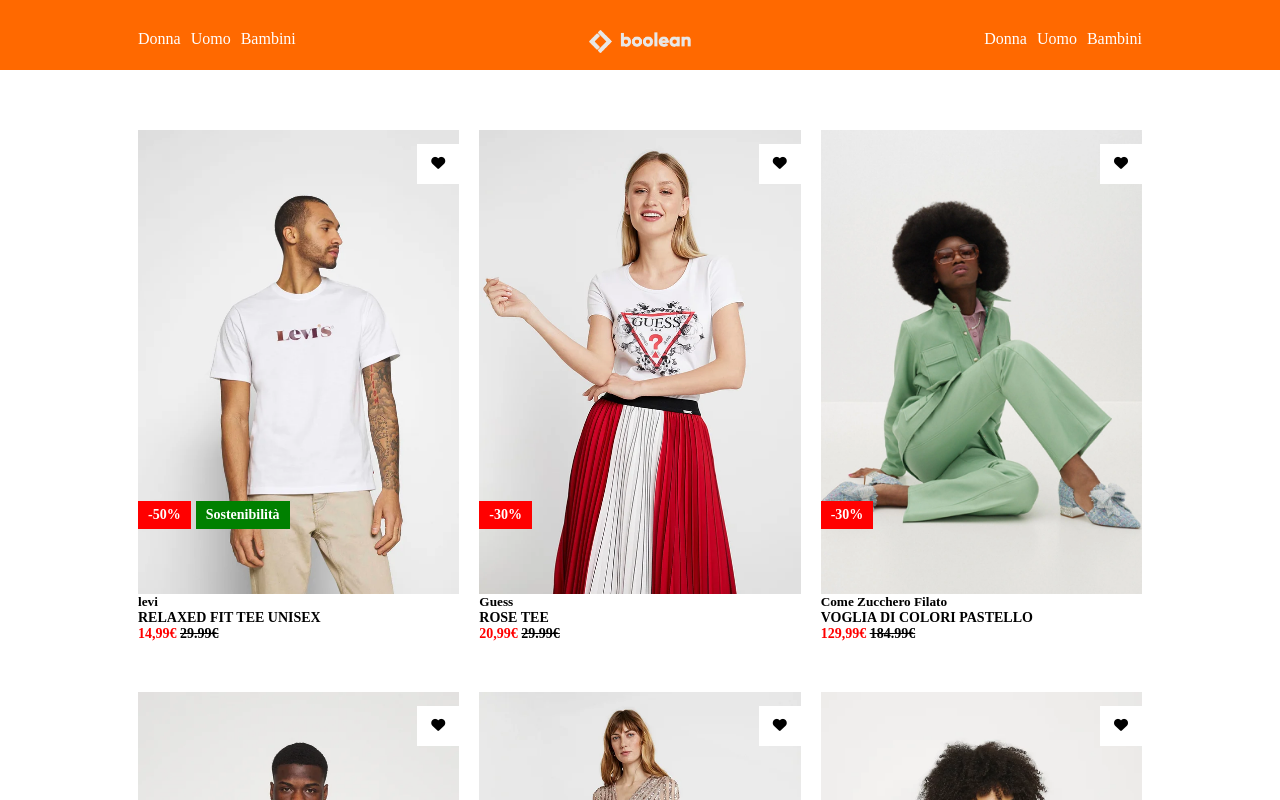
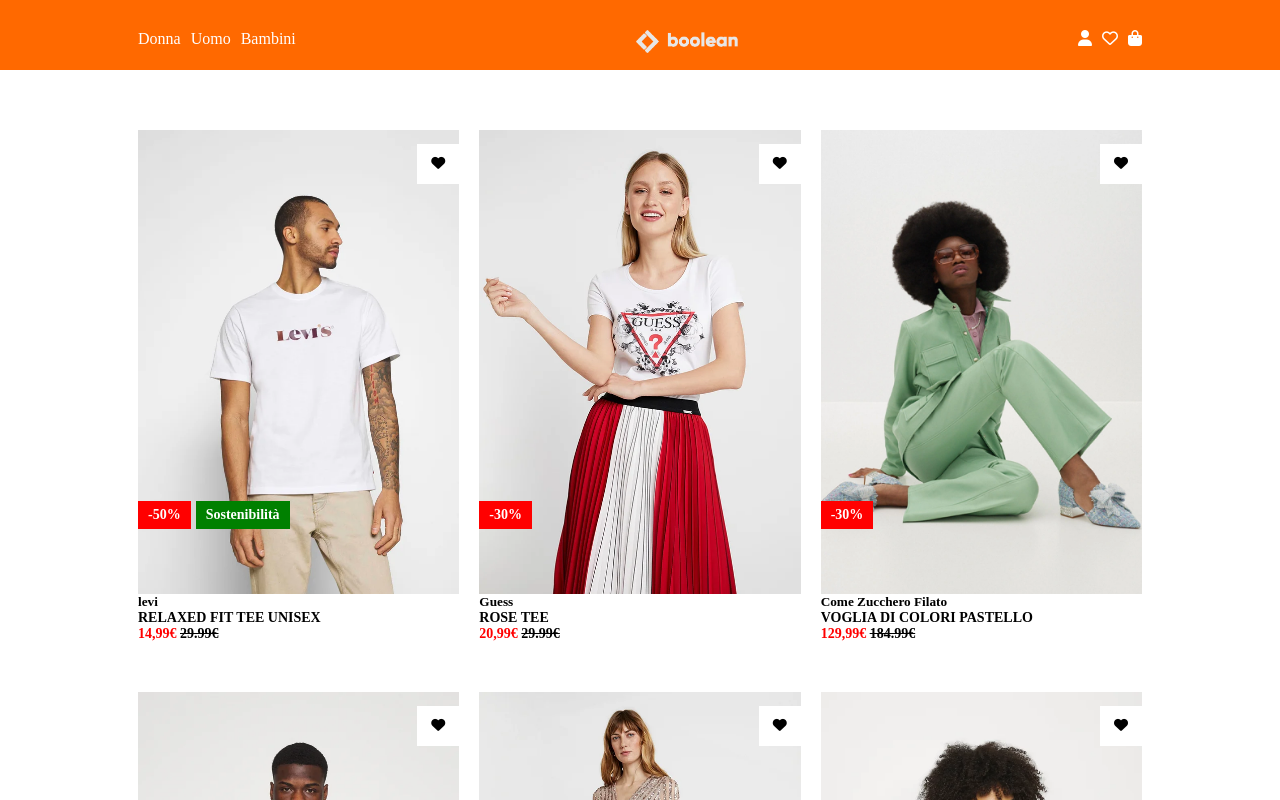
Before and after one commit to AndreaGul/html-css-boolando, a plain HTML site: page index.html in a window 1280 px wide. Shown: the top 800 px of the page. Drawn offline with Linux system fonts and the light colour scheme.

Commit message:
fix:cambio delle icone a destra del header

```diff
--- a/index.html
+++ b/index.html
@@ -41,9 +41,21 @@
         <!-- elementi a destra del contenitore -->
         <nav>
           <ul class="row">
-            <li><a href="#" class="link-default">Donna</a></li>
-            <li><a href="#" class="link-default">Uomo</a></li>
-            <li><a href="#" class="link-default">Bambini</a></li>
+            <li>
+              <a href="#" class="link-default"
+                ><i class="fa-solid fa-user"></i
+              ></a>
+            </li>
+            <li>
+              <a href="#" class="link-default"
+                ><i class="fa-regular fa-heart"></i
+              ></a>
+            </li>
+            <li>
+              <a href="#" class="link-default"
+                ><i class="fa-solid fa-bag-shopping"></i
+              ></a>
+            </li>
           </ul>
         </nav>
         <!-- elementi a destra del contenitore -->
```
